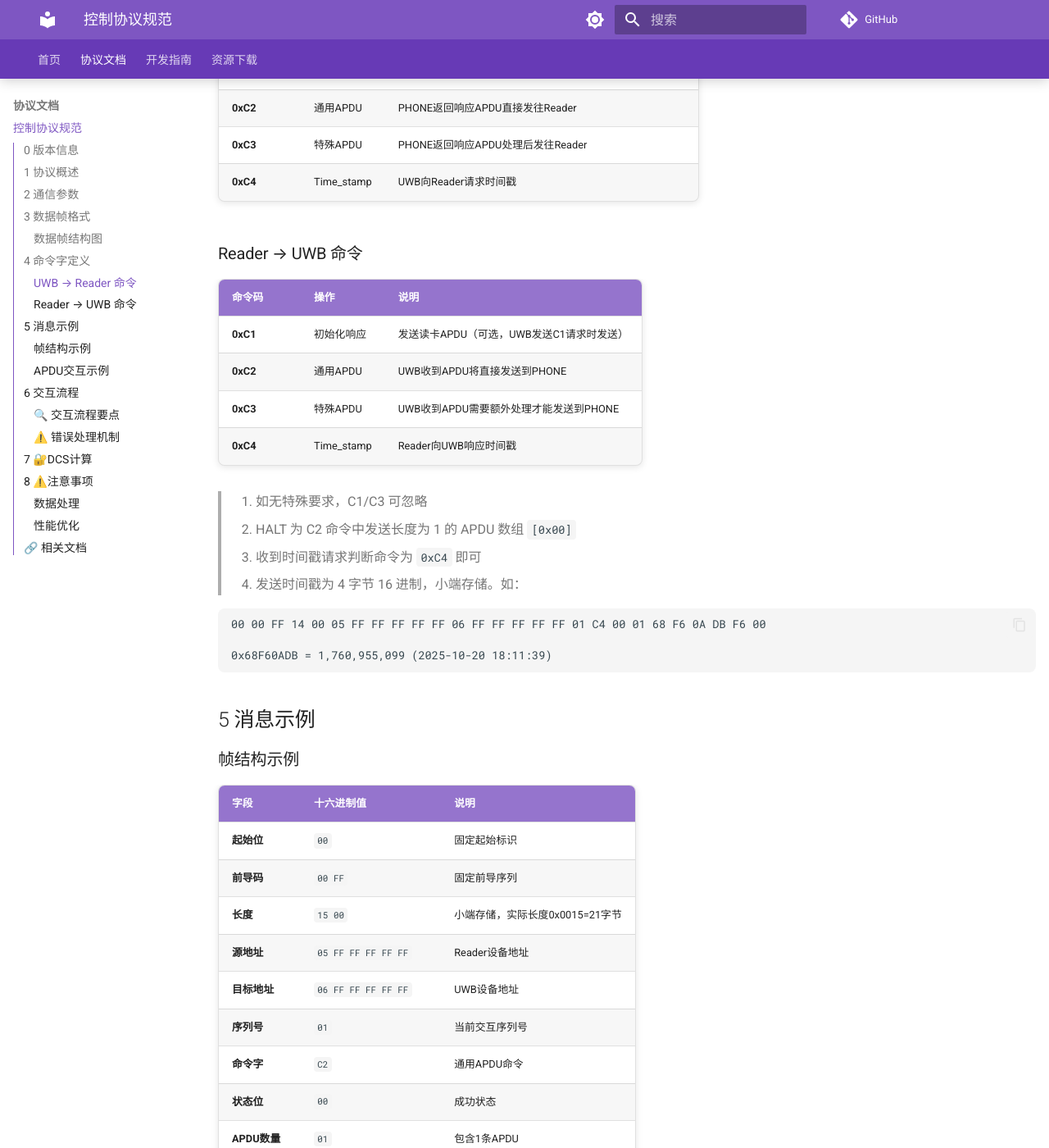
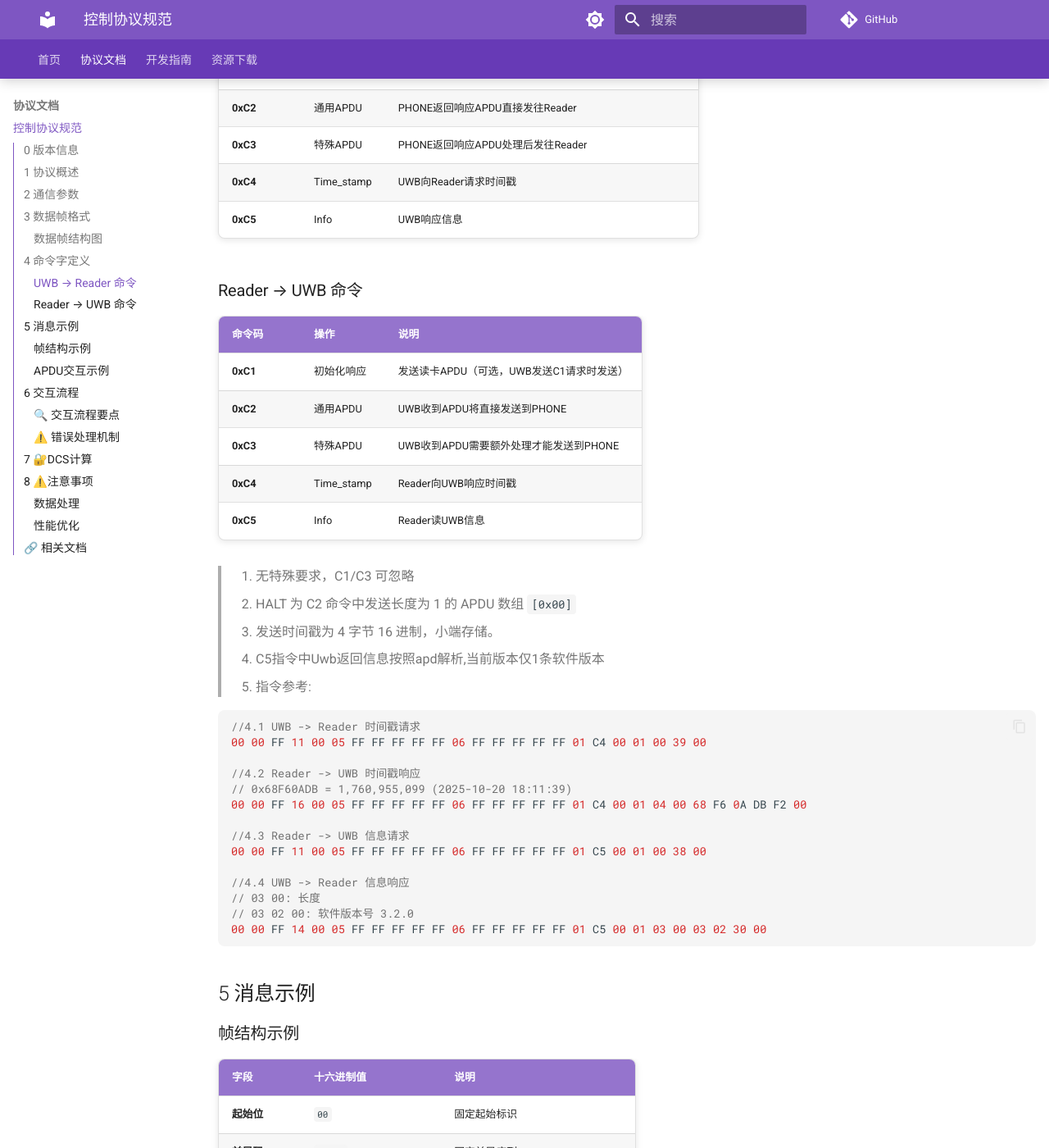
Before and after one commit to ximing766/Uwb_doc, an MkDocs documentation site: the page built from docs/protocol/control-protocol.md, in a window 1280 px wide and 1400 px high, scrolled down 2646 px. Shown: the whole window at 82% size. Built offline with MkDocs 1.6.1 and Material for MkDocs 9.7.7, drawn with Linux system fonts in a browser that asks for light colours; comment, search, counter and statistics services are not loaded; the version menu is left out.

Commit message:
update C5 - 2025-11-06 12:16:20

````diff
--- a/docs/protocol/control-protocol.md
+++ b/docs/protocol/control-protocol.md
@@ -81,6 +81,8 @@
 | **0xC2** | 通用APDU | PHONE返回响应APDU直接发往Reader |
 | **0xC3** | 特殊APDU | PHONE返回响应APDU处理后发往Reader |
 | **0xC4** | Time_stamp | UWB向Reader请求时间戳 |
+| **0xC5** | Info | UWB响应信息 |
+
 
 ### Reader → UWB 命令
 
@@ -90,17 +92,29 @@
 | **0xC2** | 通用APDU | UWB收到APDU将直接发送到PHONE |
 | **0xC3** | 特殊APDU | UWB收到APDU需要额外处理才能发送到PHONE |
 | **0xC4** | Time_stamp | Reader向UWB响应时间戳 |
+| **0xC5** | Info | Reader读UWB信息 |
 
 
+> 1. 无特殊要求，C1/C3 可忽略
+> 2. HALT 为 C2 命令中发送长度为 1 的 APDU 数组 `[0x00]`
+> 3. 发送时间戳为 4 字节 16 进制，小端存储。
+> 4. C5指令中Uwb返回信息按照apd解析,当前版本仅1条软件版本
+> 5. 指令参考:
+```c
+//4.1 UWB -> Reader 时间戳请求
+00 00 FF 11 00 05 FF FF FF FF FF 06 FF FF FF FF FF 01 C4 00 01 00 39 00
 
-> 1. 如无特殊要求，C1/C3 可忽略
-> 2. HALT 为 C2 命令中发送长度为 1 的 APDU 数组 `[0x00]`
-> 3. 收到时间戳请求判断命令为 `0xC4` 即可
-> 4. 发送时间戳为 4 字节 16 进制，小端存储。如：
-```
-00 00 FF 14 00 05 FF FF FF FF FF 06 FF FF FF FF FF 01 C4 00 01 68 F6 0A DB F6 00
+//4.2 Reader -> UWB 时间戳响应
+// 0x68F60ADB = 1,760,955,099 (2025-10-20 18:11:39)
+00 00 FF 16 00 05 FF FF FF FF FF 06 FF FF FF FF FF 01 C4 00 01 04 00 68 F6 0A DB F2 00
 
-0x68F60ADB = 1,760,955,099 (2025-10-20 18:11:39)
+//4.3 Reader -> UWB 信息请求
+00 00 FF 11 00 05 FF FF FF FF FF 06 FF FF FF FF FF 01 C5 00 01 00 38 00
+
+//4.4 UWB -> Reader 信息响应
+// 03 00: 长度
+// 03 02 00: 软件版本号 3.2.0
+00 00 FF 14 00 05 FF FF FF FF FF 06 FF FF FF FF FF 01 C5 00 01 03 00 03 02 30 00
 ```
 
 
````
Also changed, not shown: docs/images/data-frame-format.svg, site/download/index.html, site/search/search_index.json, site/sitemap.xml, 1 other file.
